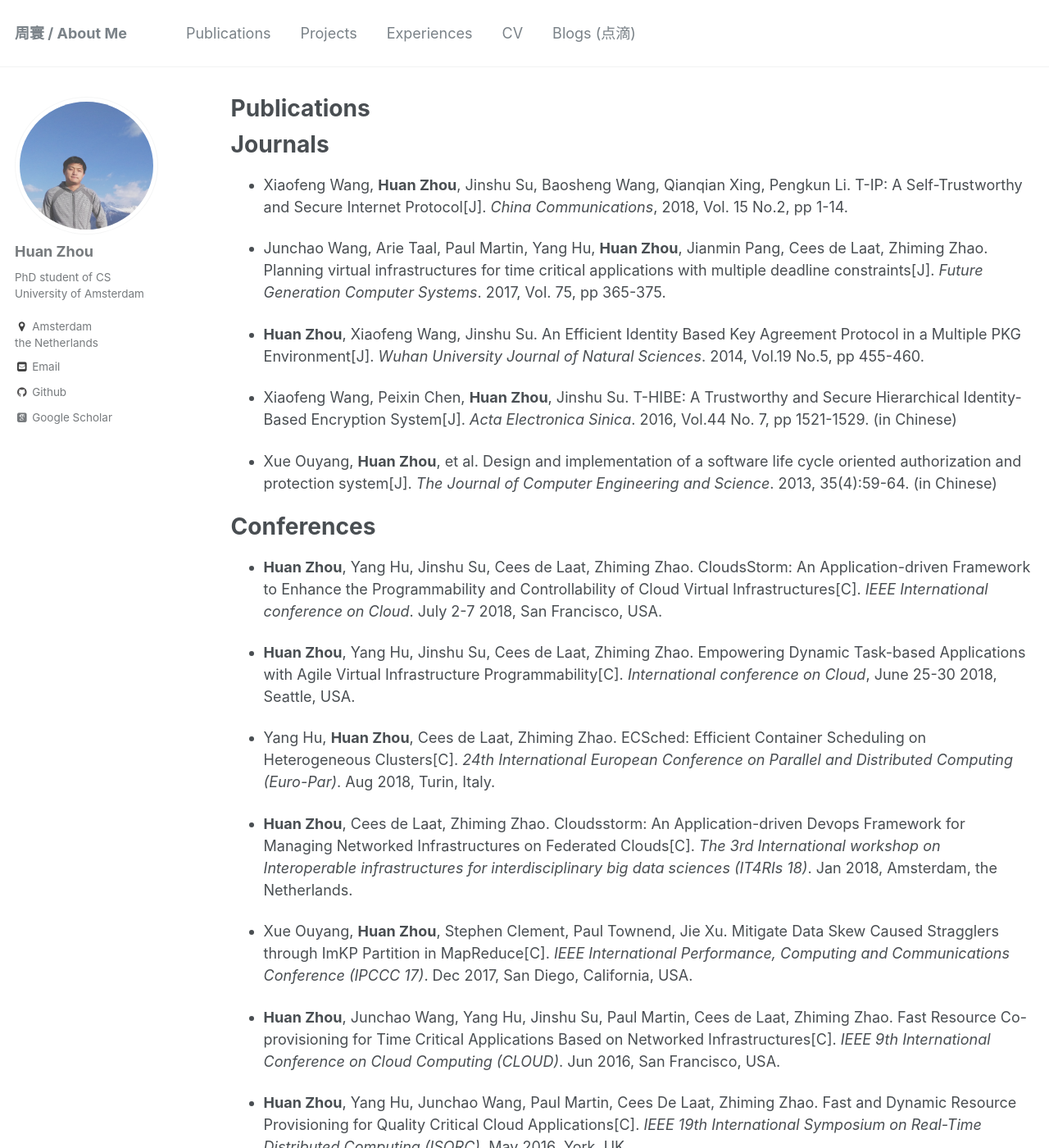
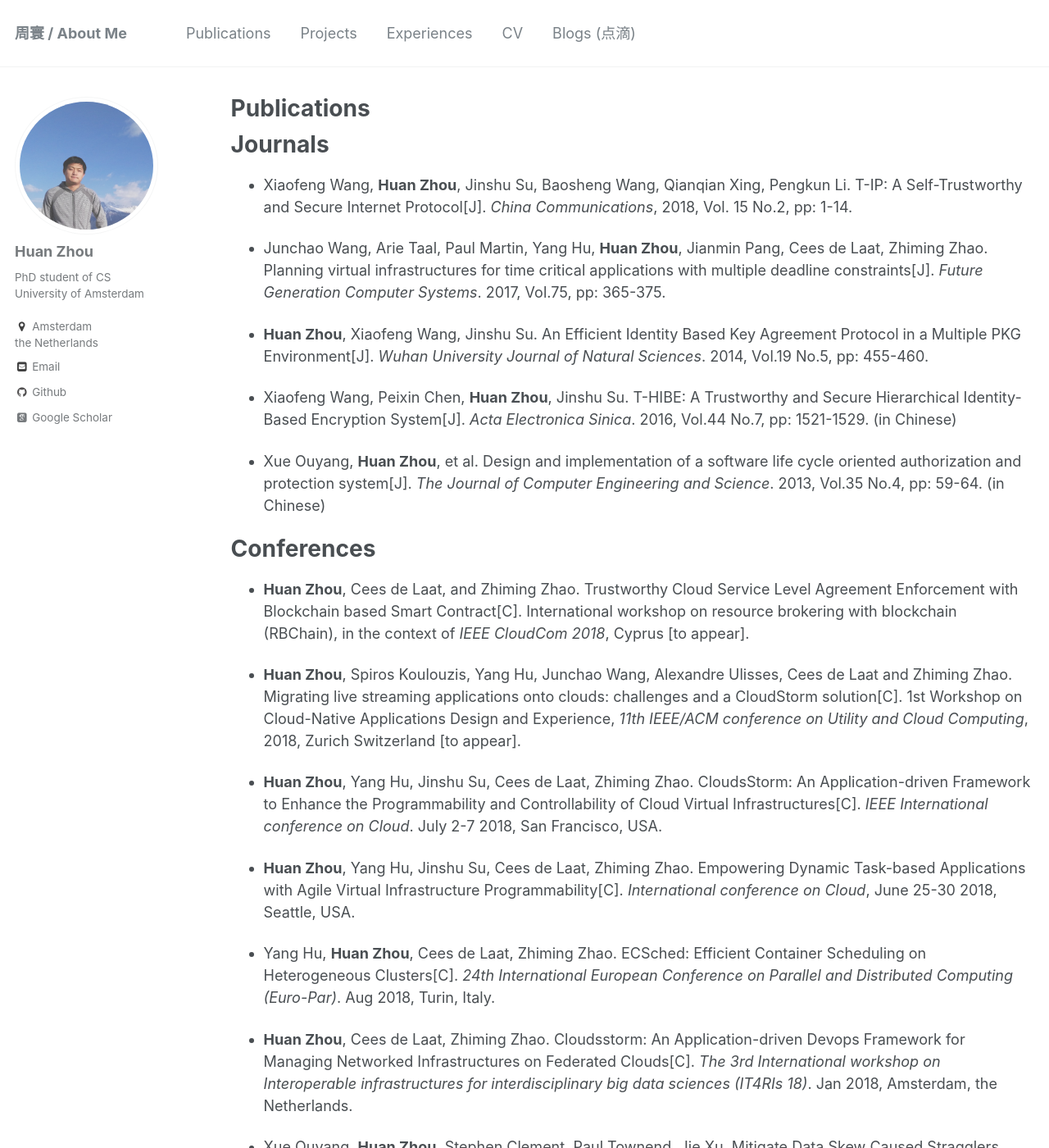
Before and after one commit to zh9314/zh9314.github.io, a Jekyll site: the page built from _pages/publications.md, in a window 1280 px wide and 1400 px high. Shown: the whole window at 82% size. Built offline with Jekyll 4.4.1, drawn with Linux system fonts in a browser that asks for light colours; some web fonts are replaced.

Commit message:
add two publications

```diff
--- a/_pages/publications.md
+++ b/_pages/publications.md
@@ -7,19 +7,23 @@ author_profile: true
 
 Journals
 ======
-- Xiaofeng Wang, **Huan Zhou**, Jinshu Su, Baosheng Wang, Qianqian Xing, Pengkun Li. T-IP: A Self-Trustworthy and Secure Internet Protocol\[J\]. _China Communications_, 2018, Vol. 15 No.2, pp 1-14.
+- Xiaofeng Wang, **Huan Zhou**, Jinshu Su, Baosheng Wang, Qianqian Xing, Pengkun Li. T-IP: A Self-Trustworthy and Secure Internet Protocol\[J\]. _China Communications_, 2018, Vol. 15 No.2, pp: 1-14.
 
-- Junchao Wang, Arie Taal, Paul Martin, Yang Hu, **Huan Zhou**, Jianmin Pang, Cees de Laat, Zhiming Zhao. Planning virtual infrastructures for time critical applications with multiple deadline constraints\[J\]. _Future Generation Computer Systems_.  2017, Vol. 75, pp 365-375.
+- Junchao Wang, Arie Taal, Paul Martin, Yang Hu, **Huan Zhou**, Jianmin Pang, Cees de Laat, Zhiming Zhao. Planning virtual infrastructures for time critical applications with multiple deadline constraints\[J\]. _Future Generation Computer Systems_.  2017, Vol.75, pp: 365-375.
 
-- **Huan Zhou**, Xiaofeng Wang, Jinshu Su. An Efficient Identity Based Key Agreement Protocol in a Multiple PKG Environment\[J\]. _Wuhan University Journal of Natural Sciences_. 2014, Vol.19 No.5, pp 455-460.
+- **Huan Zhou**, Xiaofeng Wang, Jinshu Su. An Efficient Identity Based Key Agreement Protocol in a Multiple PKG Environment\[J\]. _Wuhan University Journal of Natural Sciences_. 2014, Vol.19 No.5, pp: 455-460.
 
-- Xiaofeng Wang, Peixin Chen, **Huan Zhou**, Jinshu Su. T-HIBE: A Trustworthy and Secure Hierarchical Identity-Based Encryption System\[J\]. _Acta Electronica Sinica_. 2016, Vol.44 No. 7, pp 1521-1529. (in Chinese)
+- Xiaofeng Wang, Peixin Chen, **Huan Zhou**, Jinshu Su. T-HIBE: A Trustworthy and Secure Hierarchical Identity-Based Encryption System\[J\]. _Acta Electronica Sinica_. 2016, Vol.44 No.7, pp: 1521-1529. (in Chinese)
 
-- Xue Ouyang, **Huan Zhou**, et al. Design and implementation of a software life cycle oriented authorization and protection system\[J\]. _The Journal of Computer Engineering and Science_. 2013, 35(4):59-64. (in Chinese)
+- Xue Ouyang, **Huan Zhou**, et al. Design and implementation of a software life cycle oriented authorization and protection system\[J\]. _The Journal of Computer Engineering and Science_. 2013, Vol.35 No.4, pp: 59-64. (in Chinese)
 
 
 Conferences
 ======
+
+- **Huan Zhou**, Cees de Laat, and Zhiming Zhao. Trustworthy Cloud Service Level Agreement Enforcement with Blockchain based Smart Contract\[C\]. International workshop on resource brokering with blockchain (RBChain), in the context of _IEEE CloudCom 2018_, Cyprus [to appear].
+
+- **Huan Zhou**, Spiros Koulouzis, Yang Hu, Junchao Wang, Alexandre Ulisses, Cees de Laat and Zhiming Zhao. Migrating live streaming applications onto clouds: challenges and a CloudStorm solution\[C\]. 1st Workshop on Cloud-Native Applications Design and Experience, _11th IEEE/ACM conference on Utility and Cloud Computing_, 2018, Zurich Switzerland [to appear].
 
 - **Huan Zhou**, Yang Hu, Jinshu Su, Cees de Laat, Zhiming Zhao. CloudsStorm: An Application-driven Framework to Enhance the Programmability and Controllability of Cloud Virtual Infrastructures\[C\]. _IEEE International conference on Cloud_. July 2-7 2018, San Francisco, USA.
 
```
